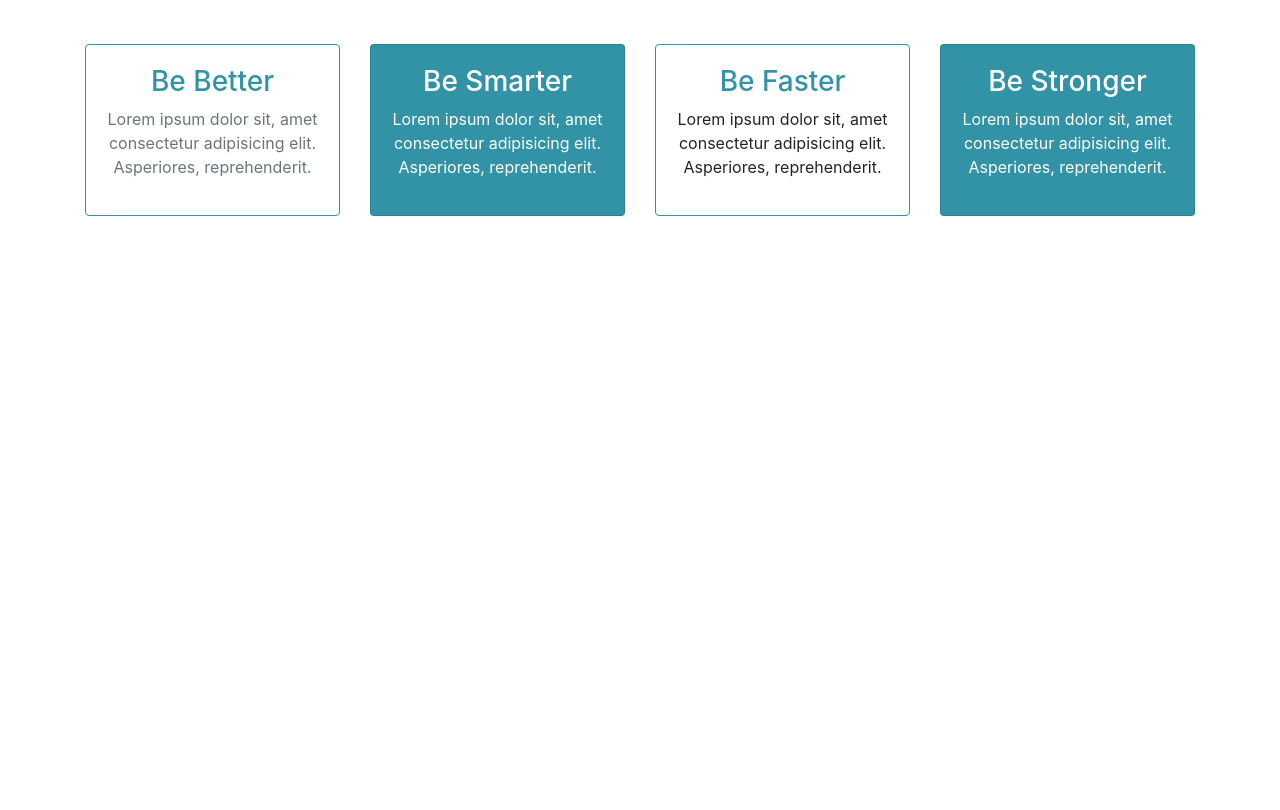
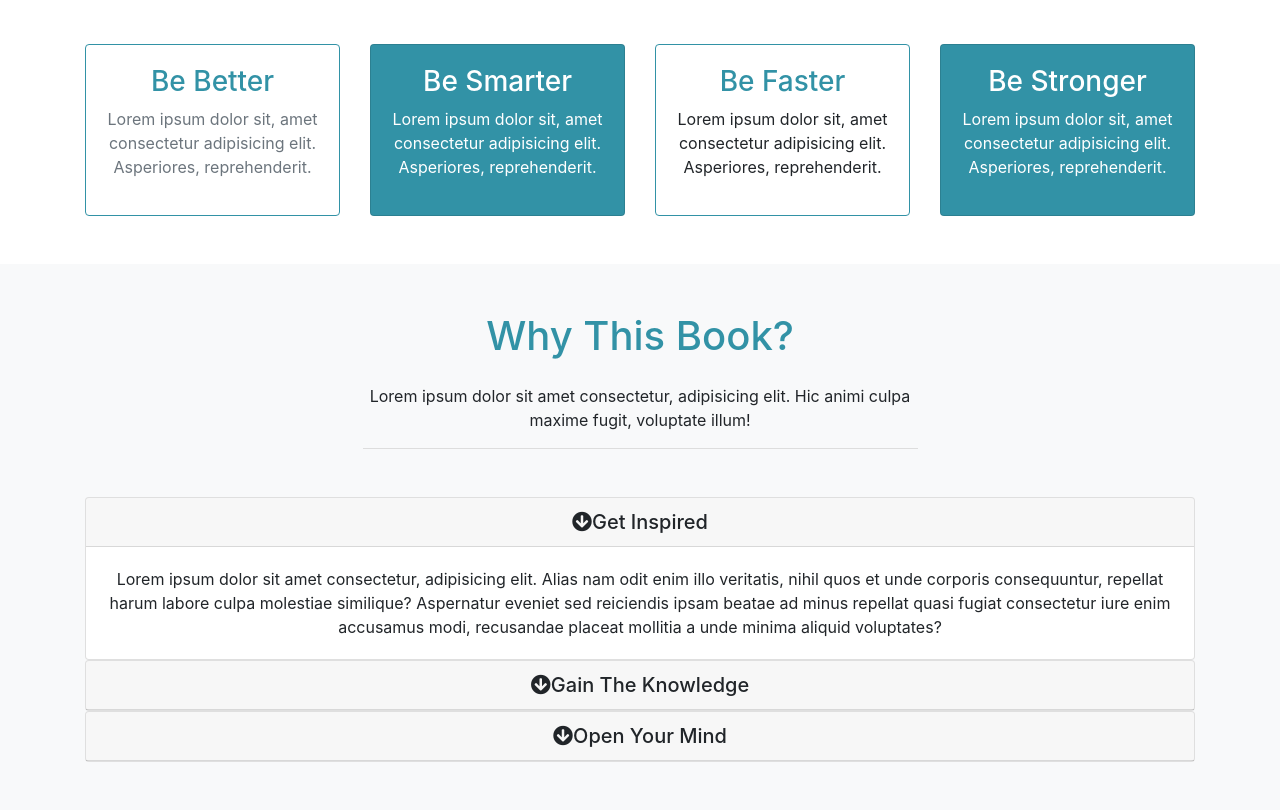
Before and after one commit to Pela647/book-theme, a plain HTML site: page index.html in a window 1280 px wide. Shown: the part 853-1663 px from the top of the page. Before the commit the page ends 1117 px from the top, so only its background shows below. Drawn offline with nearby package versions, Linux system fonts and the light colour scheme.

Commit message:
why section

```diff
--- a/index.html
+++ b/index.html
@@ -19,7 +19,7 @@
         <img src="img/mlogo.png" width="50" height="50" alt="">
         <h3 class="d-inline align-middle">Mizuxe</h3>
       </a>
-      <button class="navbar-toggler" data-toggle="collapse" data-target="#navbarCollapse">
+      <button class="navbar-toggler" data-toggler="collapse" data-target="#navbarCollapse">
         <span class="navbar-toggler-icons">
         </span>
       </button>
@@ -122,11 +122,80 @@
         </div>
       </div>
     </div>
+  </section>
+
+  <!-- ABOUT -->
+
+  <section id="about" class="bg-light text-center py-5">
+    <div class="container">
+      <div class="row">
+        <div class="col">
+          <div class="info-header mb-5">
+            <h1 class="text-primary pb-3">
+              Why This Book?
+            </h1>
+            <p class="lead-pb-3">
+              Lorem ipsum dolor sit amet consectetur, adipisicing elit. Hic animi culpa maxime fugit, voluptate illum!
+            </p>
+          </div>
+          <div id="accordion">
+            <div class="card">
+              <div class="card-header">
+                <h5 class="mb-0">
+                  <div href="#collapse1" data-toggle="collapse" data-parent="#accordion">
+                    <i class="fas fa-arrow-circle-down"></i>Get Inspired
+                  </div>
+                </h5>
+              </div>
+              <div id="collapse1" class="collapse show">
+                <div class="card-body">
+                  Lorem ipsum dolor sit amet consectetur, adipisicing elit. Alias nam odit enim illo veritatis, nihil quos et unde corporis
+                  consequuntur, repellat harum labore culpa molestiae similique? Aspernatur eveniet sed reiciendis ipsam
+                  beatae ad minus repellat quasi fugiat consectetur iure enim accusamus modi, recusandae placeat mollitia
+                  a unde minima aliquid voluptates?
+                </div>
+              </div>
+            </div>
+            <div class="card">
+              <div class="card-header">
+                <h5 class="mb-0">
+                  <div href="#collapse2" data-toggle="collapse" data-parent="#accordion">
+                    <i class="fas fa-arrow-circle-down"></i>Gain The Knowledge
+                  </div>
+                </h5>
+              </div>
+              <div id="collapse2" class="collapse">
+                <div class="card-body">
+                  Lorem ipsum dolor sit amet consectetur, adipisicing elit. Alias nam odit enim illo veritatis, nihil quos et unde corporis
+                  consequuntur, repellat harum labore culpa molestiae similique? Aspernatur eveniet sed reiciendis ipsam
+                  beatae ad minus repellat quasi fugiat consectetur iure enim accusamus modi, recusandae placeat mollitia
+                  a unde minima aliquid voluptates?
+                </div>
+              </div>
+            </div>
+            <div class="card">
+              <div class="card-header">
+                <h5 class="mb-0">
+                  <div href="#collapse3" data-toggle="collapse" data-parent="#accordion">
+                    <i class="fas fa-arrow-circle-down"></i>Open Your Mind
+                  </div>
+                </h5>
+              </div>
+              <div id="collapse3" class="collapse">
+                <div class="card-body">
+                  Lorem ipsum dolor sit amet consectetur, adipisicing elit. Alias nam odit enim illo veritatis, nihil quos et unde corporis
+                  consequuntur, repellat harum labore culpa molestiae similique? Aspernatur eveniet sed reiciendis ipsam
+                  beatae ad minus repellat quasi fugiat consectetur iure enim accusamus modi, recusandae placeat mollitia
+                  a unde minima aliquid voluptates?
+                </div>
+              </div>
+            </div>
+          </div>
+        </div>
+      </div>
+    </div>
 
   </section>
-
-
-
 
   <script src="https://code.jquery.com/jquery-3.3.1.slim.min.js" integrity="sha384-q8i/X+965DzO0rT7abK41JStQIAqVgRVzpbzo5smXKp4YfRvH+8abtTE1Pi6jizo"
     crossorigin="anonymous"></script>
--- a/scss/style.scss
+++ b/scss/style.scss
@@ -31,6 +31,12 @@ body {
   }
 }
 
+.info-header {
+  width: 50%;
+  margin: auto;
+  border-bottom: 1px #ddd solid;
+}
+
 @media (max-width: 768px) {
   #showcase {
     min-height: 500px;
```
Also changed, not shown: css/style.css.
